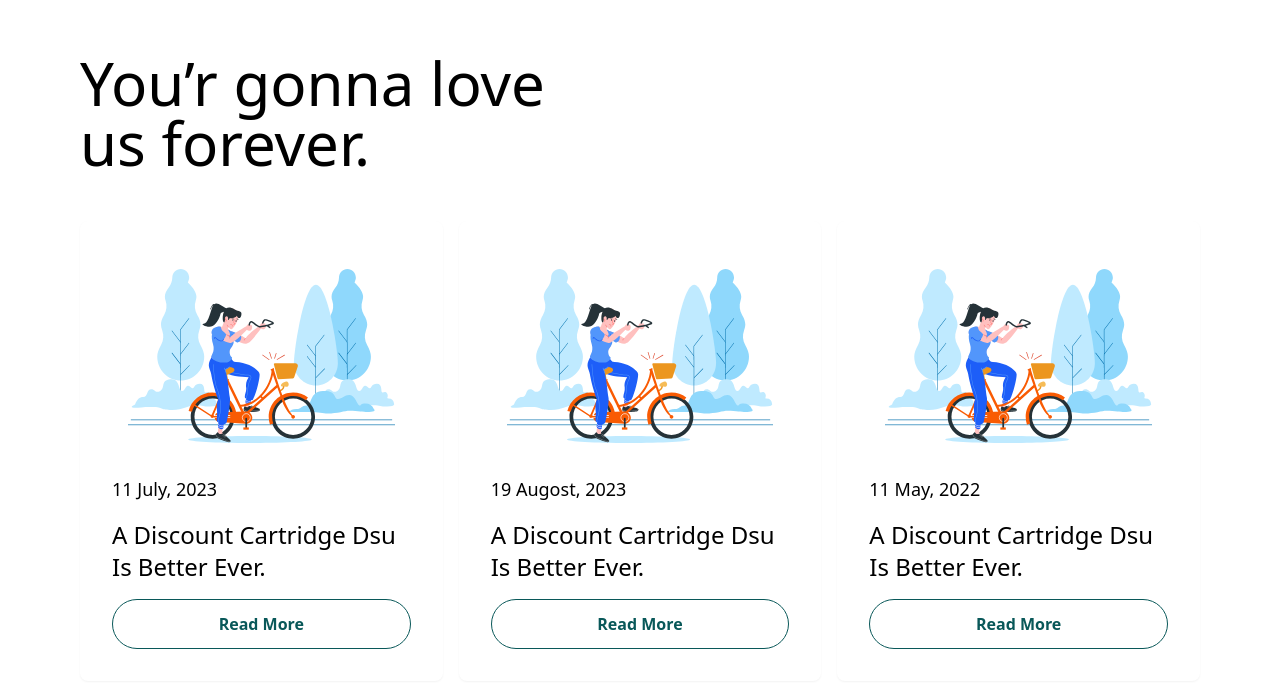
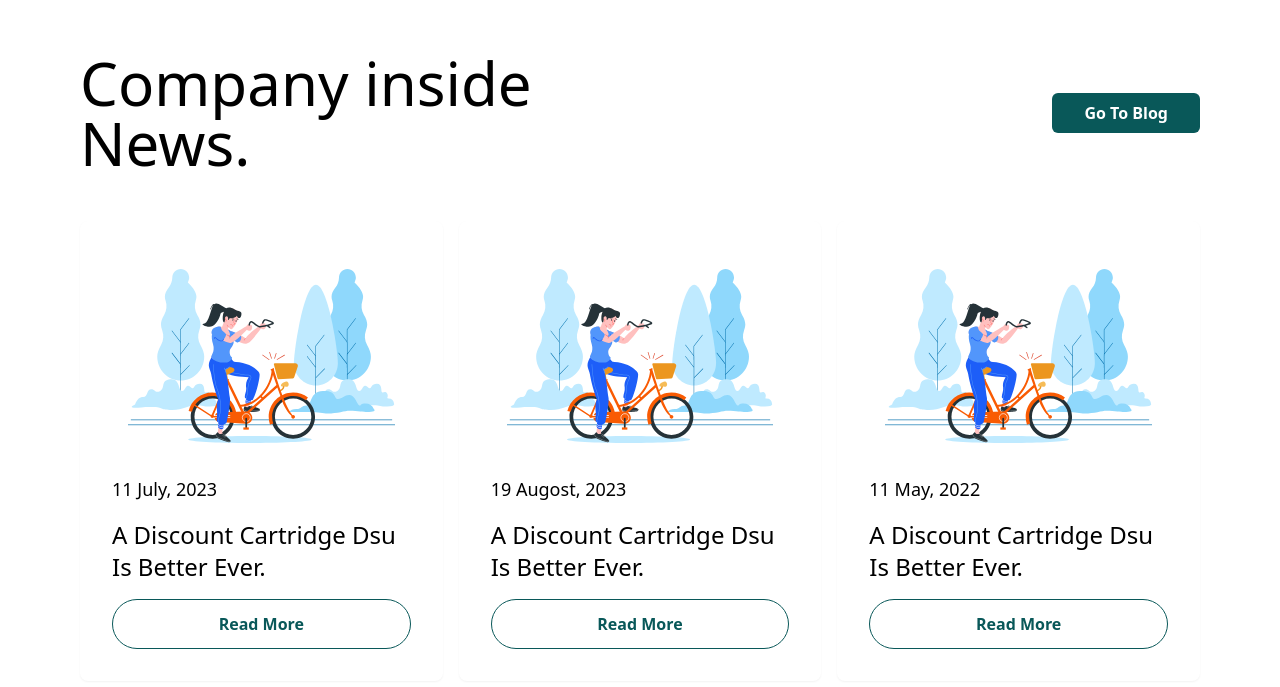
Before and after one commit to ahsanTonmoy/creatiqueCode, a Next.js app: page / in a window 1280 px wide. Shown: the part 3614-4301 px from the top of the page. Built offline with nearby package versions, Linux system fonts and the light colour scheme.

Commit message:
add artical section

```diff
--- a/src/components/pages/home/articals/Articals.js
+++ b/src/components/pages/home/articals/Articals.js
@@ -2,8 +2,9 @@ import Image from 'next/image';
 import React from 'react';
 import newsImg from '../../../../assects/image/ils_06.svg'
 import OutLinebtn from '@/components/uiComponent/buttons/OutLinebtn';
+import FillBtn from '@/components/uiComponent/buttons/FillBtn';
 const Articals = () => {
-    const post =[
+    const post = [
         {
             image: newsImg,
             title: 'A Discount Cartridge dsu is Better Ever.',
@@ -23,17 +24,22 @@ const Articals = () => {
     return (
         <div>
             <div className='py-4 md:py-20'>
-            <div className='inner-content py-8'>
+                <div className='inner-content py-8'>
                     {/* title */}
-                    <div className='title text-6xl my-4'>
-                    You’r gonna love<br></br> us forever.
+                    <div className='md:flex gap-4 justify-between'>
+                        <div className='title text-6xl my-4 text-center md:text-start'>
+                            Company inside<br></br> News.
+                        </div>
+
+                        <div className='grid place-content-center my-4'><FillBtn radius={'rounded-md'} btnTitle={'go to blog'}></FillBtn></div>
                     </div>
+
 
                     {/* content */}
                     <div className='py-8'>
                         <div className='grid md:grid-cols-3 gap-4'>
                             {
-                                post.map(item=>
+                                post.map(item =>
                                     <div className='bg-white p-8 rounded-lg grid gap-4 capitalize shadow-sm' key={item}>
                                         {/*  */}
                                         <div className=' w-fit p-4 rounded-lg'>
@@ -46,7 +52,7 @@ const Articals = () => {
                                         {/*  */}
 
                                         <div className=' text-2xl font-medium'>
-                                           {item.title}
+                                            {item.title}
                                         </div>
 
                                         {/*  */}
```
